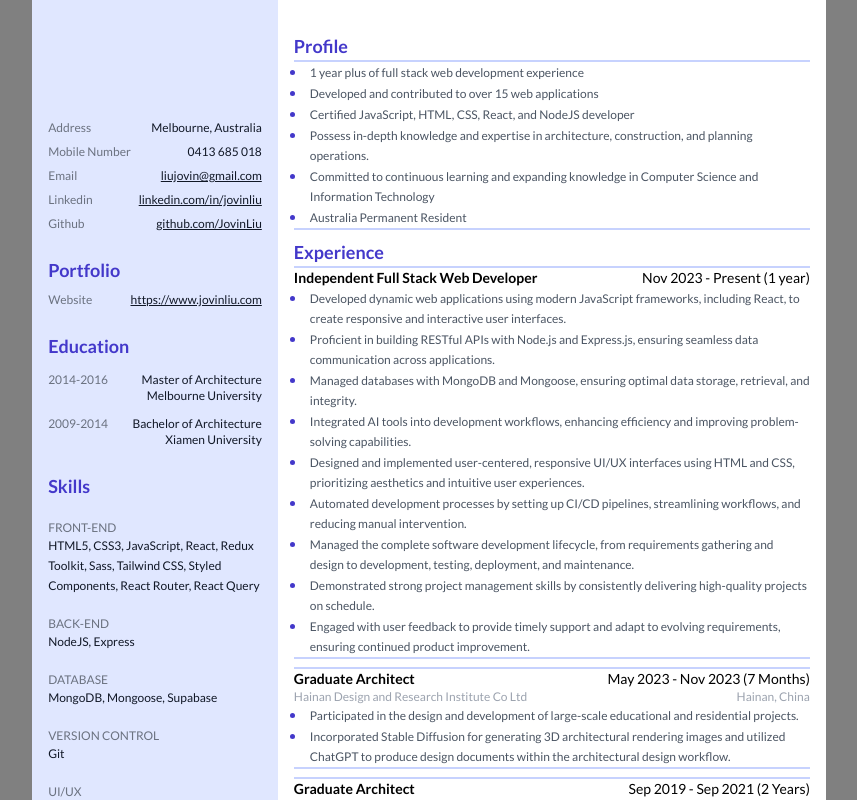
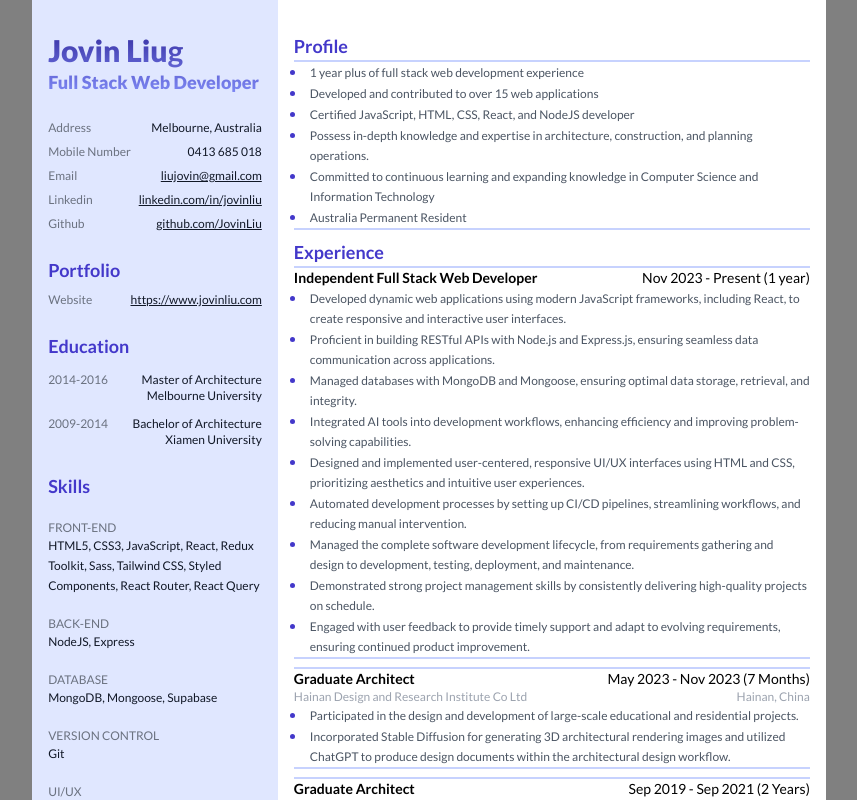
Before and after one commit to JovinLiu/Archi-Resume, a React (Vite) app: page / in a window 1280 px wide. Shown: the top 800 px of the page, without its empty margins (211-1068 px from the left). Built offline with nearby package versions, Linux system fonts and the light colour scheme.

Commit message:
20241007

```diff
--- a/src/Components/NameAndTitle.jsx
+++ b/src/Components/NameAndTitle.jsx
@@ -3,10 +3,9 @@ import Title from "../UI/Title";
 
 function NameAndTitle() {
   return (
-    // <Column className="bg-gradient-to-b from-indigo-800 to-indigo-400 bg-clip-text">
-    <Column>
+    <Column className="bg-gradient-to-b from-indigo-800 to-indigo-400 bg-clip-text">
       <Title type="master1" className="text-transparent">
-        <strong>Jovin Liu</strong>
+        <strong>Jovin Liu</strong>g
       </Title>
       <Title type="master2" className="text-transparent">
         <strong>Full Stack Web Developer</strong>
```
